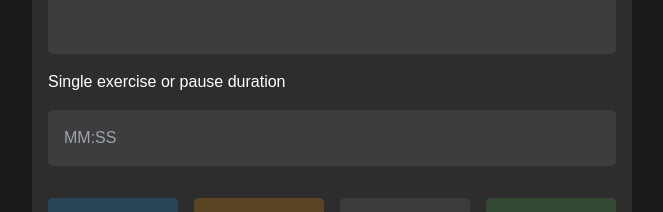
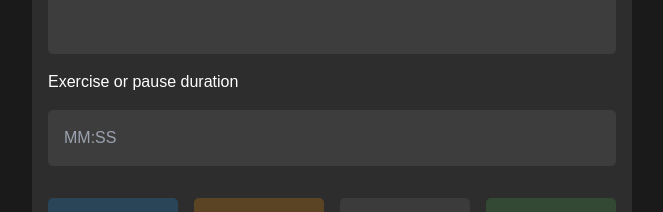
Before and after one commit to Joonasjoonasjoonas/workout-timer, a Next.js app: page / in a window 1280 px wide. Shown: the part 242-454 px from the top of the page, without its empty margins (308-971 px from the left). Built offline with nearby package versions, Linux system fonts and the light colour scheme.

Commit message:
add editing icon

```diff
--- a/src/app/page.tsx
+++ b/src/app/page.tsx
@@ -17,7 +17,7 @@ import {
   verticalListSortingStrategy,
 } from '@dnd-kit/sortable';
 
-import { SpeakerWaveIcon, SpeakerXMarkIcon } from '@heroicons/react/24/outline';
+import { SpeakerWaveIcon, SpeakerXMarkIcon} from '@heroicons/react/24/outline';
 import { Step } from '@/types/StepItem';
 import { formatTime, isValidTimeFormat } from '@/utils/utils';
 import { useAudio } from '@/hooks/useAudio';
@@ -328,7 +328,7 @@ export default function Page() {
           />
 
           <div className="time-input">
-            Single exercise or pause duration
+            Exercise or pause duration
             <input
               ref={timeInputRef}
               type="text"
--- a/src/components/SortableStepItem.tsx
+++ b/src/components/SortableStepItem.tsx
@@ -2,6 +2,8 @@ import { Step } from "@/types/StepItem";
 import { useSortable } from "@dnd-kit/sortable";
 import { CSS } from '@dnd-kit/utilities';
 import { formatTime } from '@/utils/utils';
+import { PencilIcon } from '@heroicons/react/24/outline';
+
 interface SortableStepItemProps {
   step: Step;
   index: number;
@@ -39,7 +41,9 @@ function SortableStepItem({ step, index, removeStep, editStep    }: SortableStep
         <p className="step-text">{step.text}</p>
         <p className="step-duration">{formatTime(step.duration.value)}</p>
       </div>
-      <button onClick={() => editStep(step.id)} className="edit-btn">edit</button>
+      <button onClick={() => editStep(step.id)} className="edit-btn">
+        <PencilIcon className="w-4 h-4" />
+      </button>
       <button
         onClick={handleRemoveClick}
         className="remove-btn"
```
